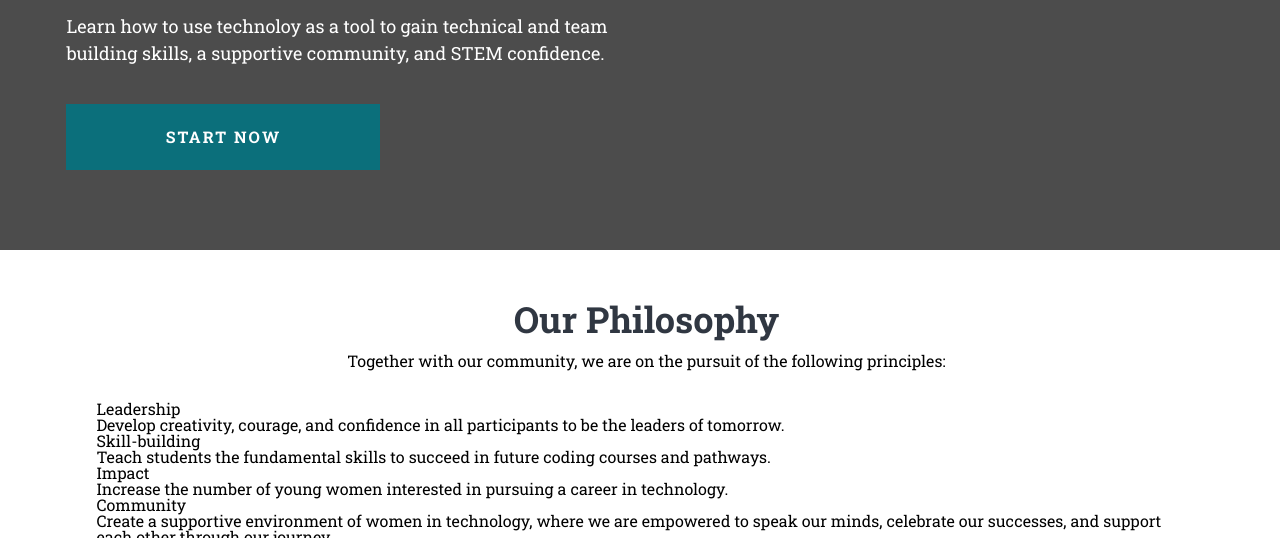
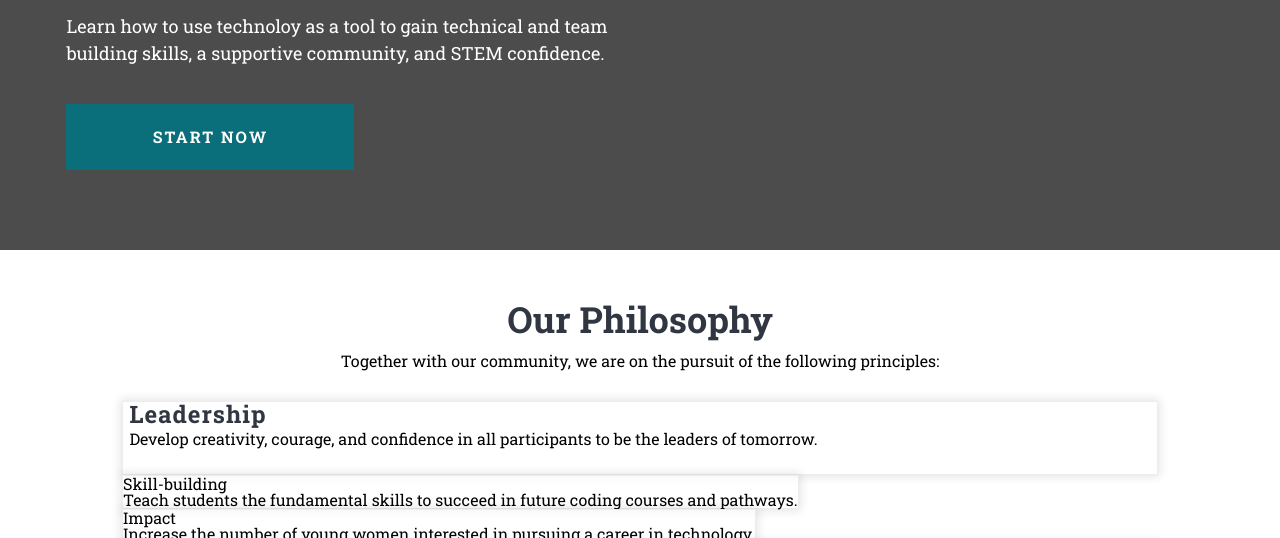
Before and after one commit to JeffreyPlante/CWH_clone, a plain HTML site: page index.html in a window 1280 px wide. Shown: the part 414-952 px from the top of the page. Drawn offline with Linux system fonts and the light colour scheme.

Commit message:
Updated philosophy section

```diff
--- a/css/styles.css
+++ b/css/styles.css
@@ -22,6 +22,7 @@ time, mark, audio, video {
 	font-size: 100%;
 	font: inherit;
 	vertical-align: baseline;
+  box-sizing: border-box;
 }
 /* HTML5 display-role reset for older browsers */
 article, aside, details, figcaption, figure,
@@ -56,6 +57,8 @@ a, a:hover, a:focus, a:active {
     box-sizing: inherit;
 }
 
+
+
 body {
   font-size: 16px;
   font-family: Roboto Slab,serif;
@@ -86,6 +89,13 @@ p {
     margin-inline-start: 0px;
     margin-inline-end: 0px;
 }
+
+h3{
+  color: #303742;
+  font-weight: 700;
+  text-transform: none;
+}
+
 .wrapper {
   box-shadow: 0 0 5px rgb(0 0 0 / 20%);
   margin: 0 auto;
@@ -114,6 +124,10 @@ p {
   padding: 0;
 }
 
+.content .content-body {
+  padding: 0 2rem 2rem;
+}
+
 .text-center{
   text-align: center;
 }
@@ -134,6 +148,10 @@ p {
 .col-gapless {
   margin-left: 0;
   margin-right: 0;
+}
+
+.col-12 {
+  width: 100%;
 }
 
 .columns.col-gapless>.column{
@@ -178,6 +196,10 @@ p {
 
 .text-left {
   text-align: left;
+}
+
+.ai-s{
+  align-items: stretch;
 }
 
 .header {
@@ -375,6 +397,46 @@ p {
     hyphens: none;
     margin: 0 auto;
 }
+
+.card {
+  background: hsla(0,0%,100%,.6);
+  border: 1px solid #ededed;
+  box-shadow: 0 0 9px 2px rgb(0 0 0 / 10%);
+}
+
+
+}
+
+.card.column{
+  flex: 1 1 auto;
+  flex-wrap: wrap;
+  padding: 2rem;
+  margin-bottom: 1rem;
+}
+
+.accordion{
+  padding-bottom: 27px!important;
+}
+
+.column.col-12 {
+  flex: none;
+}
+
+.accordion .card-header {
+  cursor: pointer;
+}
+
+.card .card-header {
+  flex: 1 1 auto;
+}
+
+.card-title {
+  font-size: 1.5rem;
+  letter-spacing: 1px;
+  margin: 0 0 5px;
+}
+
+
 @media only screen and (min-width: 768px) {
   .hero {
     height: 90vh;
--- a/index.html
+++ b/index.html
@@ -95,9 +95,11 @@
             <h2>Our Philosophy</h2>
             <p>Together with our community, we are on the pursuit of the following principles: </p>
           </div>
-          <div class="principle-cards">
-            <div class="card">
-              <div class="card-header">Leadership</div>
+          <div class="cards principle content-body flex flex-fw ai-s jc-sb col-12">
+            <div class="card principle bg-secondary accordion column flex flex-fw ai-start col-12 col-md-6">
+              <div class="card-header principle-header accordion-header col-12 flex ai-c jc-sb">
+                <h3 class="card-title">Leadership</h3>
+              </div>
               <div class="card-body">Develop creativity, courage, and confidence in all participants to be the leaders of tomorrow.</div>
             </div>
             <div class="card">
```
